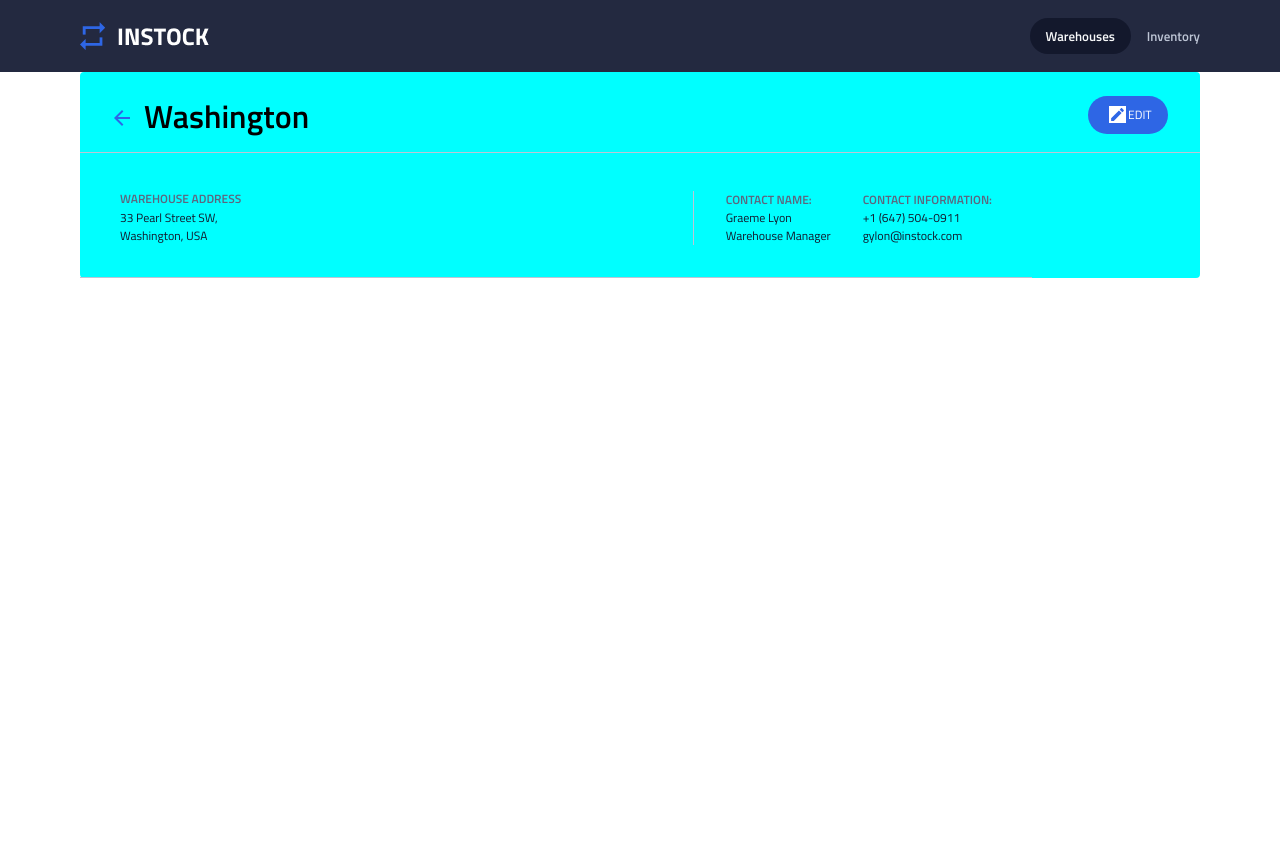
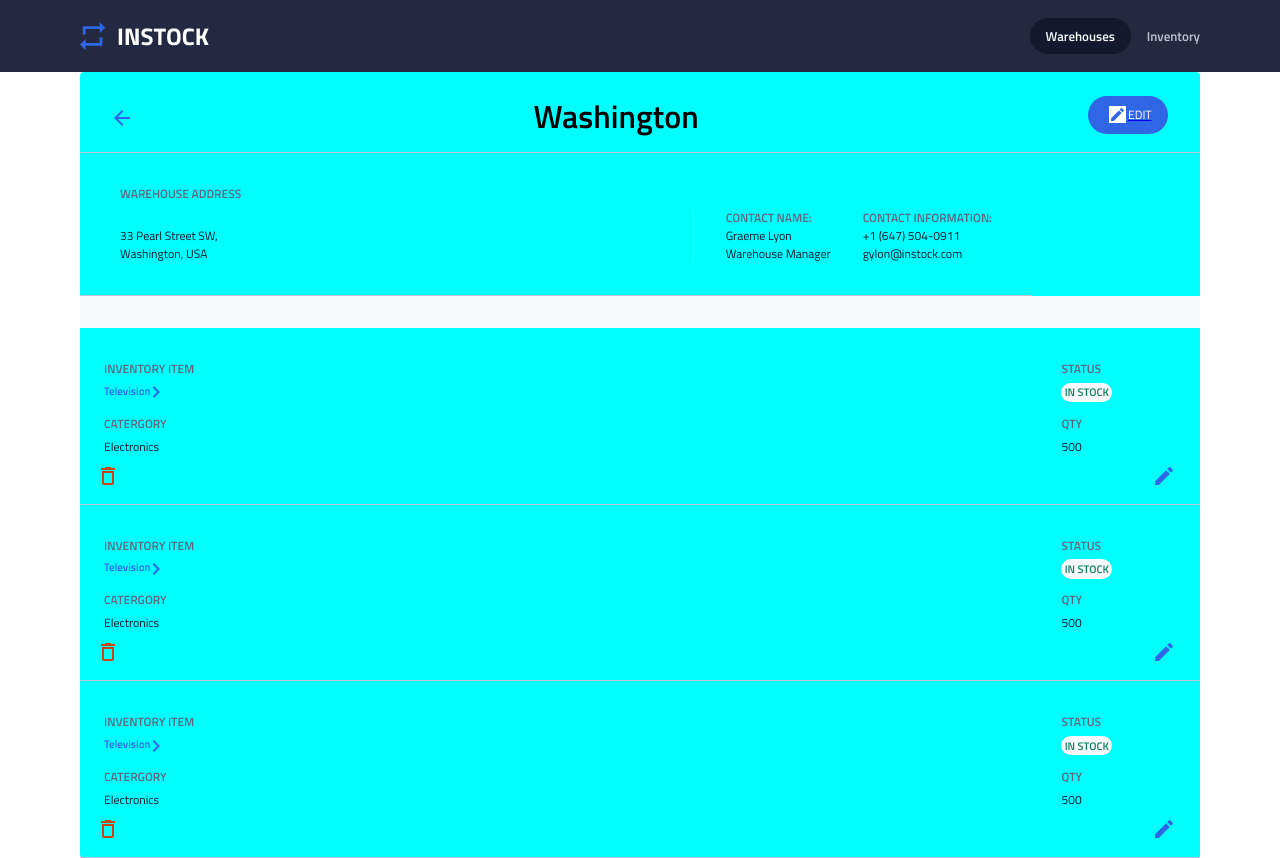
Before and after one commit to jacky-ui/InStock-BrainStation-Client, a React (Create React App) app: page /warehouse/1 in a window 1280 px wide. Before the commit the page ends 800 px from the top, so only its background shows below. Built offline with nearby package versions, Linux system fonts and the light colour scheme.

Commit message:
create react link

```diff
--- a/src/components/WarehouseIndividual/WarehouseIndividual.js
+++ b/src/components/WarehouseIndividual/WarehouseIndividual.js
@@ -1,17 +1,23 @@
 import './WarehouseIndividual.scss';
 import editIcon from "../../assets/images/icons/edit-24px.svg";
 import previousIcon from "../../assets/images/icons/arrow_back-24px.svg";
+import deleteIcon from "../../assets/images/icons/delete_outline-24px.svg";
+import arrowRight from "../../assets/images/icons/chevron_right-24px.svg";
+import { Link } from "react-router-dom";
 
 function WarehouseIndividual() {
     return(
         <article className="container">
         {/*Warehouse heading*/}
             <section className="container__head">
+                <Link to="/">
                     <img
                         className="icon__previous"
                         src={previousIcon}
                     />
+                </Link>
                 <h1 className="container__head--title">Washington</h1>
+                <Link to="/">
                     <div className="container__head--circle">
                         <img
                             className="icon__edit"
@@ -19,23 +25,24 @@ function WarehouseIndividual() {
                         />
                         <span className="icon__edit--text">EDIT</span>
                     </div>
+                </Link>
             </section>
 
             {/*Warehouse Address */}
             <section className="container__address">
                 <div>
-                    <span className="container__address--title">WAREHOUSE ADDRESS</span><br/>
-                    <span className="container__address--address">33 Pearl Street SW, Washington, USA</span>
+                    <h4 className="container__address--title">WAREHOUSE ADDRESS</h4><br/>
+                    <p className="container__address--address">33 Pearl Street SW, Washington, USA</p>
                 </div>
 
                 <section className="contact">
                     <div className="contact__container">
-                        <span className="contact__container--head">CONTACT NAME:</span>
-                        <span className="contact__container--text">Graeme Lyon</span>
-                        <span className="contact__container--text">Warehouse Manager</span>
+                        <h4 className="contact__container--head">CONTACT NAME:</h4>
+                        <p className="contact__container--text">Graeme Lyon</p>
+                        <p className="contact__container--text">Warehouse Manager</p>
                     </div>
                     <div className="contact__container">
-                        <span className="contact__container--head">CONTACT INFORMATION:</span>
+                        <h4 className="contact__container--head">CONTACT INFORMATION:</h4>
                         <a className="contact__container--link" href='tel:+1647-504-0911'>+1 (647) 504-0911</a>
                         <a className="contact__container--link" href="mailto:glyon@instock.com">gylon@instock.com</a>
                     </div>
@@ -43,8 +50,98 @@ function WarehouseIndividual() {
             </section>
 
             {/*Warehouse Inventory*/}
-            <section>
+            <div className="title__bar"></div>
+            <section className="inventory">
+                <div className="inventory__container1">
+                    <h4 className="inventory__header">INVENTORY ITEM</h4>
+                    <p className="inventory__details--color">Television</p>
+                    <img
+                        src={arrowRight}
+                        className="inventory__icon--right"
+                    />
+                    <h4 className="inventory__header">CATERGORY</h4>
+                    <p className="inventory__details">Electronics</p>
+                </div>
+                <div className="inventory__container2">
+                    <h4 className="inventory__header">STATUS</h4>
+                    <p className="inventory__details--stock">IN STOCK</p>
+                    <h4 className="inventory__header">QTY</h4>
+                    <p className="inventory__details">500</p>
+                    <Link to="/">
+                        <img
+                            src={editIcon}
+                            className="inventory__icon--edit"
+                        />
+                    </Link>
+                    <Link to="/">
+                        <img
+                            src={deleteIcon}
+                            className="inventory__icon--delete"
+                        />
+                    </Link>
+                </div>
+            </section>
 
+            <section className="inventory">
+                <div className="inventory__container1">
+                    <h4 className="inventory__header">INVENTORY ITEM</h4>
+                    <p className="inventory__details--color">Television</p>
+                    <img
+                        src={arrowRight}
+                        className="inventory__icon--right"
+                    />
+                    <h4 className="inventory__header">CATERGORY</h4>
+                    <p className="inventory__details">Electronics</p>
+                </div>
+                <div className="inventory__container2">
+                    <h4 className="inventory__header">STATUS</h4>
+                    <p className="inventory__details--stock">IN STOCK</p>
+                    <h4 className="inventory__header">QTY</h4>
+                    <p className="inventory__details">500</p>
+                    <Link to="/">
+                        <img
+                            src={editIcon}
+                            className="inventory__icon--edit"
+                        />
+                    </Link>
+                    <Link to="/">
+                        <img
+                            src={deleteIcon}
+                            className="inventory__icon--delete"
+                        />
+                    </Link>
+                </div>
+            </section>
+
+            <section className="inventory">
+                <div className="inventory__container1">
+                    <h4 className="inventory__header">INVENTORY ITEM</h4>
+                    <p className="inventory__details--color">Television</p>
+                    <img
+                        src={arrowRight}
+                        className="inventory__icon--right"
+                    />
+                    <h4 className="inventory__header">CATERGORY</h4>
+                    <p className="inventory__details">Electronics</p>
+                </div>
+                <div className="inventory__container2">
+                    <h4 className="inventory__header">STATUS</h4>
+                    <p className="inventory__details--stock">IN STOCK</p>
+                    <h4 className="inventory__header">QTY</h4>
+                    <p className="inventory__details">500</p>
+                    <Link to="/">
+                        <img
+                            src={editIcon}
+                            className="inventory__icon--edit"
+                        />
+                    </Link>
+                    <Link to="/">
+                        <img
+                            src={deleteIcon}
+                            className="inventory__icon--delete"
+                        />
+                    </Link>
+                </div>
             </section>
         </article>
     )
--- a/src/components/WarehouseIndividual/WarehouseIndividual.scss
+++ b/src/components/WarehouseIndividual/WarehouseIndividual.scss
@@ -65,7 +65,7 @@
             align-items: flex-end;
             justify-content: space-between;
             padding: 2rem;
-            width: 90%;
+            padding-right: 6rem;
         }
         @include variables.desktop  {
             padding: 2rem 2.5rem;
@@ -104,9 +104,6 @@
     padding-right: 1rem;
 
     @include variables.tablet {
-        // padding-top: unset;
-        // padding-left: 2rem;
-        // padding-right: 5rem;
         padding: 0rem 0rem 0rem 2rem;
         border-left: 1px solid variables.$Cloud;
         gap: 2rem;
@@ -149,6 +146,93 @@
     }
 }
 
+.inventory {
+    display: flex;
+    gap: 2.5rem;
+    padding: 1rem;
+    padding-bottom: 2rem;
+    border-bottom: 1px solid variables.$Cloud;
+    position: relative;
+
+    @include variables.tablet {
+        padding: 2rem 1.5rem;
+        padding-bottom: 2rem;
+    }
+
+    &__container1 {
+        padding-bottom: 1rem;
+        margin-right: auto;
+    }
+    &__container2 {
+        padding-bottom: 1rem;
+        margin-right: 4rem;
+    }
+
+    &__header {
+        @include mixins.table-header-mobile;
+        color: variables.$Slate;
+        font-weight: bold;
+        padding-bottom: 0.3rem;
+
+        @include variables.tablet {
+            @include mixins.table-header-desktop;
+            color: variables.$Slate;
+            font-weight: bold;
+        }
+    }
+    &__details {
+        @include mixins.body-small-mobile;
+        color: variables.$Instock-Black;
+
+        @include variables.tablet {
+            @include mixins.body-small-desktop;
+            color: variables.$Instock-Black;
+        }
+
+        &--color {
+            @include mixins.body-small-mobile;
+            color: variables.$Instock-Indigo;
+            padding-bottom: 1rem;
+            font-weight: bold;
+        }
+        &--stock {
+            @include mixins.body-small-mobile;
+            color: variables.$Green;
+            padding: 0.1rem 0.2rem;
+            font-weight: bold;
+            background-color: variables.$Light-Grey;
+            border-radius: 2.375rem;
+            margin-bottom: 0.8rem;
+        }
+    }
+    &__icon--edit {
+        position: absolute;
+        right: 1.5rem;
+        bottom: 1rem;
+    }
+    &__icon--delete {
+        position: absolute;
+        left: 1rem;
+        bottom: 1rem;
+    }
+    &__icon--right {
+        position: absolute;
+        left: 4rem;
+        bottom: 6.2rem;
+    }
+}
+
+.title__bar {
+    display: none;
+
+    @include variables.tablet {
+        display: block;
+        background-color: variables.$Light-Grey;
+        width: 100%;
+        padding-bottom: 2rem;
+    }
+}
+
 .icon__edit {
     position: absolute;
     background: variables.$White;
```
Lines whose indentation alone changed are shown as unchanged.
